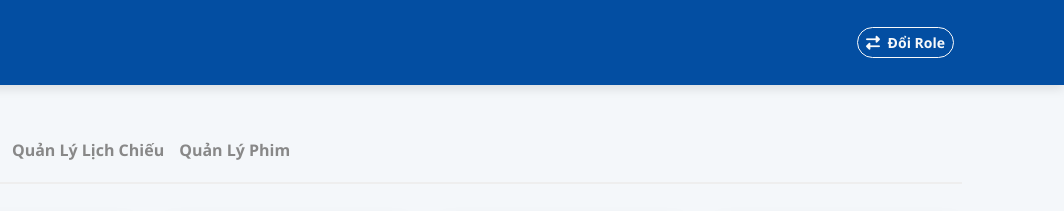
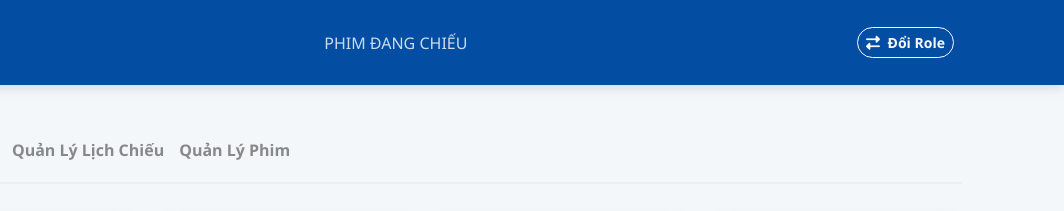
Before and after one commit to HuyPT3508/AWS_Final, a website: page s3_frontend/admin.html in a window 1280 px wide. Shown: the top 211 px of the page, 216-1280 px from the left. Drawn offline with nearby package versions, Linux system fonts and the light colour scheme; no server answers; a script that the page names is missing.

Commit message:
fix: restore admin header nav item but disable its functionality

```diff
--- a/s3_frontend/admin.html
+++ b/s3_frontend/admin.html
@@ -17,6 +17,7 @@
         <div class="header-inner">
             <img src="./img/logo.png" alt="HCMUT Logo" class="brand-logo" style="height: 50px; object-fit: contain; margin-top: 5px;">
             <nav class="nav-links">
+                <a class="active" style="cursor: default;">PHIM ĐANG CHIẾU</a>
             </nav>
             <div style="display:flex; align-items:center; gap: 15px;">
                 <a href="index.html" class="btn btn-sm btn-outline-light" style="border-radius:20px; font-weight:bold;"><i class="fas fa-exchange-alt me-1"></i> Đổi Role</a>
```
